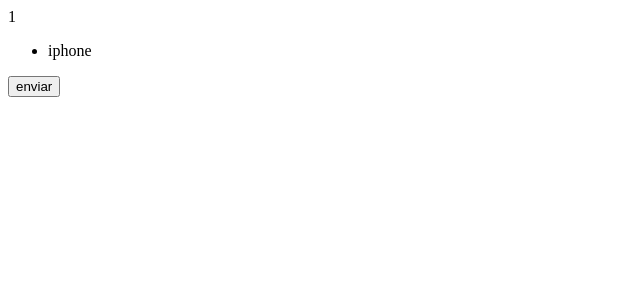
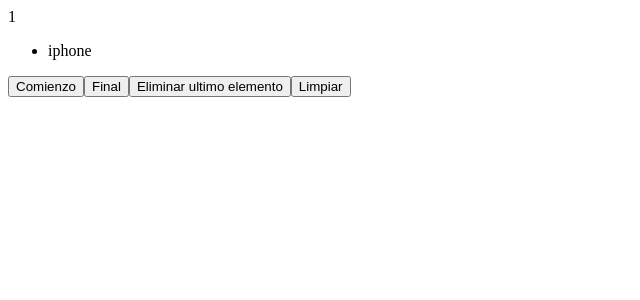
Before and after one commit to EdwinDev99/React, a React (Vite) app: page / in a window 1280 px wide. Shown: the top 300 px of the page, without its empty margins (0-640 px from the left). Built offline with nearby package versions, Linux system fonts and the light colour scheme.

Commit message:
exercise of adding and removing products to my list

```diff
--- a/src/App.tsx
+++ b/src/App.tsx
@@ -6,21 +6,40 @@
 function App() {
   const [products, setProducts] = useState([
     {
-      id: 1,
+      id: Math.random().toString(),
       name: "iphone",
     },
   ]);
-  const handleClick = () => {
-    const newProduct = { id: 2, name: "Android" };
+  const comienzo = () => {
+    const newProduct = { id: Math.random().toString(), name: "Android" };
+
+    setProducts([newProduct, ...products]);
+  };
+
+  const final = () => {
+    const newProduct = { id: Math.random().toString(), name: "Android" };
 
     setProducts([...products, newProduct]);
+  };
+
+  const eliminar = () => {
+    const deleteLastItem = [...products.slice(0, -1)];
+
+    setProducts(deleteLastItem);
+  };
+
+  const limpiar = () => {
+    setProducts([]);
   };
 
   return (
     <div>
       <ProductDaschboard amount={products.length} />
       <ProductList products={products} />
-      <Button onClick={handleClick}>enviar</Button>
+      <Button onClick={comienzo}>Comienzo</Button>
+      <Button onClick={final}>Final</Button>
+      <Button onClick={eliminar}>Eliminar ultimo elemento</Button>
+      <Button onClick={limpiar}>Limpiar</Button>
     </div>
   );
 }
--- a/src/assets/components/ProductList.tsx
+++ b/src/assets/components/ProductList.tsx
@@ -1,5 +1,5 @@
 type Product = {
-  id: number;
+  id: string;
   name: string;
 };
 
```
